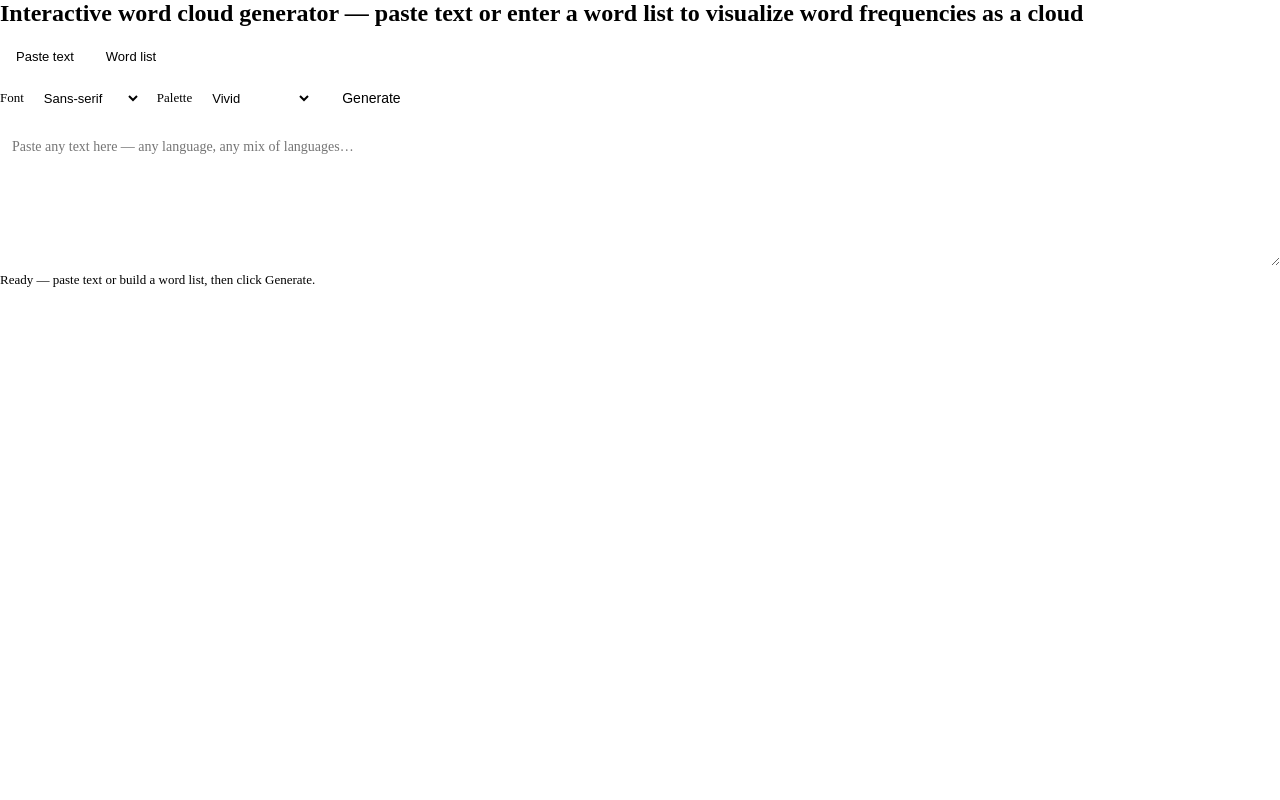
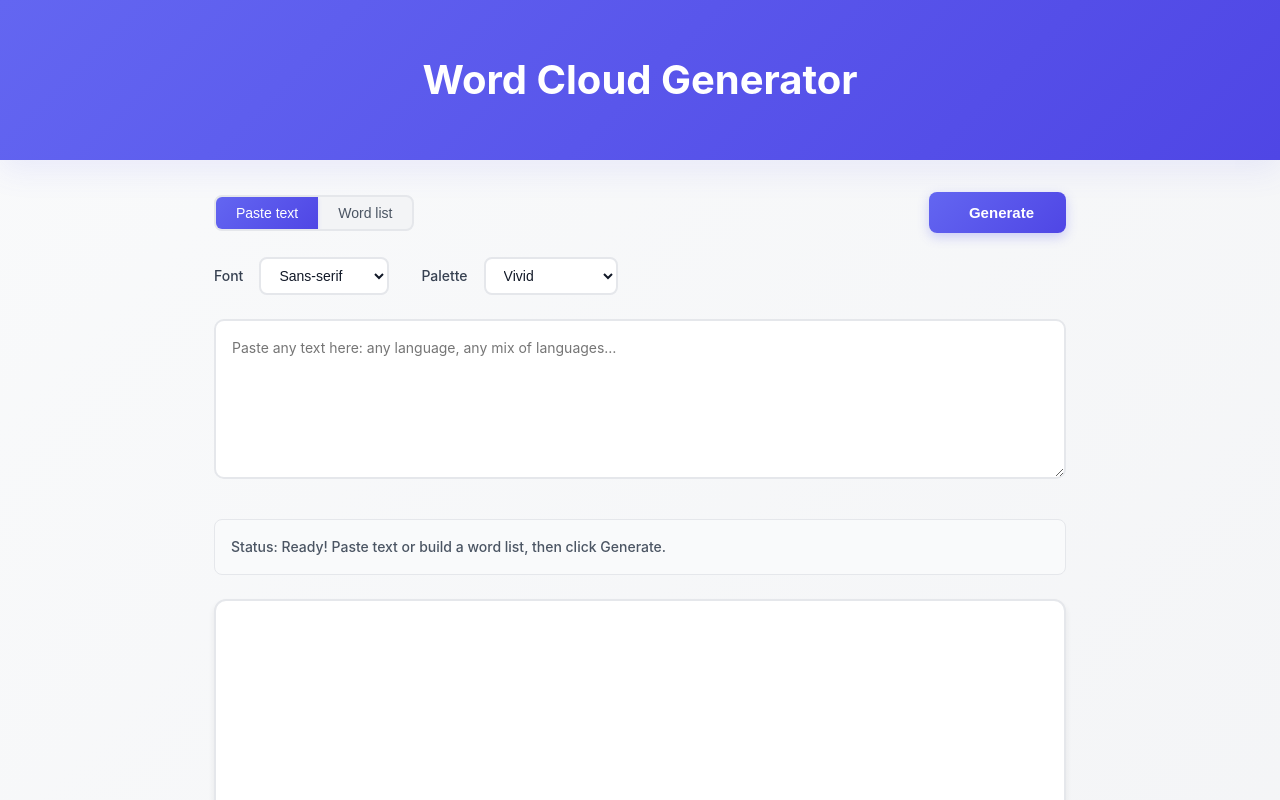
Before and after one commit to z-a-p-0/spiral-word-cloud-generator, a plain HTML site: page index.html in a window 1280 px wide. Shown: the top 800 px of the page. Drawn offline with Linux system fonts and the light colour scheme.

Commit message:
Made index.html look slightly nicer

```diff
--- a/index.html
+++ b/index.html
@@ -1,43 +1,325 @@
 <style>
 *{box-sizing:border-box;margin:0;padding:0}
-body{font-family:var(--font-sans)}
-.wc-wrap{padding:1rem 0}
-.top-bar{display:flex;align-items:center;gap:8px;margin-bottom:12px;flex-wrap:wrap}
-.mode-toggle{display:flex;border:0.5px solid var(--color-border-secondary);border-radius:var(--border-radius-md);overflow:hidden}
-.mode-btn{padding:6px 16px;font-size:13px;background:transparent;border:none;cursor:pointer;color:var(--color-text-secondary);transition:background .15s,color .15s}
-.mode-btn.active{background:var(--color-text-primary);color:var(--color-background-primary)}
+:root{
+  --primary:#6366f1;
+  --primary-dark:#4f46e5;
+  --gray-50:#f9fafb;
+  --gray-100:#f3f4f6;
+  --gray-200:#e5e7eb;
+  --gray-600:#4b5563;
+  --gray-700:#374151;
+  --gray-900:#111827;
+}
+
+html{scroll-behavior:smooth}
+body{
+  font-family:-apple-system,BlinkMacSystemFont,'Segoe UI',Roboto,'Helvetica Neue',Arial,sans-serif;
+  background:linear-gradient(135deg,#f9fafb 0%,#f3f4f6 100%);
+  color:var(--gray-900);
+  line-height:1.6;
+  min-height:100vh;
+}
+
+.header{
+  background:linear-gradient(135deg,var(--primary) 0%,var(--primary-dark) 100%);
+  color:white;
+  padding:3rem 2rem;
+  text-align:center;
+  box-shadow:0 10px 30px rgba(99,102,241,0.1);
+}
+
+.header h1{
+  font-size:2.5rem;
+  font-weight:700;
+  margin:0;
+}
+
+.container{
+  max-width:900px;
+  margin:0 auto;
+  padding:2rem 1.5rem;
+}
+
+.wc-wrap{padding:0}
+
+.top-bar{
+  display:flex;
+  align-items:center;
+  gap:1rem;
+  margin-bottom:1.5rem;
+  flex-wrap:wrap;
+}
+
+.mode-toggle{
+  display:flex;
+  border:2px solid var(--gray-200);
+  border-radius:8px;
+  overflow:hidden;
+  background:var(--gray-100);
+}
+
+.mode-btn{
+  padding:0.5rem 1.25rem;
+  font-size:14px;
+  font-weight:500;
+  background:transparent;
+  border:none;
+  cursor:pointer;
+  color:var(--gray-600);
+  transition:all 0.2s;
+}
+
+.mode-btn:hover{
+  color:var(--primary);
+}
+
+.mode-btn.active{
+  background:linear-gradient(135deg,var(--primary),var(--primary-dark));
+  color:white;
+  box-shadow:0 2px 4px rgba(99,102,241,0.2);
+}
+
 .spacer{flex:1}
-.ctrl-row{display:flex;gap:8px;align-items:center;flex-wrap:wrap;margin-bottom:12px}
-.ctrl-row label{font-size:13px;color:var(--color-text-secondary);white-space:nowrap}
-.ctrl-row select{font-size:13px;padding:5px 8px;border-radius:var(--border-radius-md);border:0.5px solid var(--color-border-secondary);background:var(--color-background-primary);color:var(--color-text-primary);cursor:pointer}
+
+.ctrl-row{
+  display:flex;
+  gap:1rem;
+  align-items:center;
+  flex-wrap:wrap;
+  margin-bottom:1.5rem;
+}
+
+.ctrl-row label{
+  font-size:14px;
+  color:var(--gray-700);
+  font-weight:500;
+  white-space:nowrap;
+}
+
+.ctrl-row select{
+  font-size:14px;
+  padding:0.5rem 0.875rem;
+  border-radius:8px;
+  border:2px solid var(--gray-200);
+  background:white;
+  color:var(--gray-900);
+  cursor:pointer;
+  font-weight:500;
+  transition:all 0.2s;
+}
+
+.ctrl-row select:hover{
+  border-color:var(--primary);
+}
+
+.ctrl-row select:focus{
+  outline:none;
+  border-color:var(--primary);
+  box-shadow:0 0 0 3px rgba(99,102,241,0.1);
+}
+
 .panel{display:none}
 .panel.active{display:block}
-textarea{width:100%;height:140px;padding:10px 12px;font-size:14px;border:0.5px solid var(--color-border-secondary);border-radius:var(--border-radius-md);background:var(--color-background-primary);color:var(--color-text-primary);resize:vertical;line-height:1.5;font-family:var(--font-sans)}
-textarea:focus{outline:none;border-color:var(--color-border-primary)}
-.wordlist-hint{font-size:12px;color:var(--color-text-tertiary);margin-bottom:6px}
-.wl-table-wrap{border:0.5px solid var(--color-border-secondary);border-radius:var(--border-radius-md);overflow:hidden;margin-bottom:8px}
-.wl-header{display:grid;grid-template-columns:1fr 90px 36px;background:var(--color-background-secondary);border-bottom:0.5px solid var(--color-border-secondary);padding:6px 10px;font-size:12px;color:var(--color-text-secondary)}
-.wl-rows{max-height:180px;overflow-y:auto}
-.wl-row{display:grid;grid-template-columns:1fr 90px 36px;align-items:center;border-bottom:0.5px solid var(--color-border-tertiary)}
+
+textarea{
+  width:100%;
+  min-height:160px;
+  padding:1rem;
+  font-size:14px;
+  border:2px solid var(--gray-200);
+  border-radius:10px;
+  background:white;
+  color:var(--gray-900);
+  resize:vertical;
+  line-height:1.6;
+  font-family:inherit;
+  transition:all 0.2s;
+  margin-bottom:1.5rem;
+}
+
+textarea:hover{border-color:var(--gray-300)}
+textarea:focus{
+  outline:none;
+  border-color:var(--primary);
+  box-shadow:0 0 0 3px rgba(99,102,241,0.1);
+}
+
+.wordlist-hint{
+  font-size:13px;
+  color:var(--gray-600);
+  margin-bottom:1rem;
+  font-style:italic;
+}
+
+.wl-table-wrap{
+  border:2px solid var(--gray-200);
+  border-radius:10px;
+  overflow:hidden;
+  margin-bottom:1rem;
+  box-shadow:0 2px 4px rgba(0,0,0,0.05);
+}
+
+.wl-header{
+  display:grid;
+  grid-template-columns:1fr 100px 45px;
+  background:linear-gradient(135deg,var(--gray-100),var(--gray-50));
+  border-bottom:2px solid var(--gray-200);
+  padding:0.75rem 1rem;
+  font-size:13px;
+  font-weight:600;
+  color:var(--gray-700);
+}
+
+.wl-rows{max-height:240px;overflow-y:auto}
+
+.wl-row{
+  display:grid;
+  grid-template-columns:1fr 100px 45px;
+  align-items:center;
+  border-bottom:1px solid var(--gray-100);
+  transition:background 0.2s;
+}
+
+.wl-row:hover{background:var(--gray-50)}
 .wl-row:last-child{border-bottom:none}
-.wl-row input{border:none;background:transparent;color:var(--color-text-primary);padding:6px 10px;font-size:13px;width:100%;outline:none;font-family:var(--font-sans)}
-.wl-row input:focus{background:var(--color-background-secondary)}
-.wl-row input[type=number]{border-left:0.5px solid var(--color-border-tertiary);text-align:right}
-.del-btn{background:none;border:none;cursor:pointer;color:var(--color-text-tertiary);font-size:16px;padding:0 10px;height:100%;display:flex;align-items:center;justify-content:center;border-left:0.5px solid var(--color-border-tertiary)}
-.del-btn:hover{color:var(--color-text-danger)}
-.add-btn{font-size:12px;padding:5px 10px;background:none;border:0.5px solid var(--color-border-secondary);border-radius:var(--border-radius-md);cursor:pointer;color:var(--color-text-secondary);margin-bottom:10px}
-.add-btn:hover{background:var(--color-background-secondary)}
-.gen-btn{padding:8px 22px;font-size:14px;font-weight:500;background:var(--color-text-primary);color:var(--color-background-primary);border:none;border-radius:var(--border-radius-md);cursor:pointer;transition:opacity .15s}
-.gen-btn:hover{opacity:0.85}
-.canvas-wrap{margin-top:12px;border:0.5px solid var(--color-border-secondary);border-radius:var(--border-radius-md);overflow:hidden;position:relative;background:var(--color-background-primary)}
-canvas{display:block;width:100%;height:auto}
-.status{font-size:13px;padding:6px 0;min-height:22px}
-.status.ok{color:var(--color-text-success)}
-.status.err{color:var(--color-text-danger)}
-.status.info{color:var(--color-text-secondary)}
-.palette-dot{display:inline-block;width:10px;height:10px;border-radius:50%;margin-right:3px;vertical-align:middle}
+
+.wl-row input{
+  border:none;
+  background:transparent;
+  color:var(--gray-900);
+  padding:0.75rem 1rem;
+  font-size:14px;
+  width:100%;
+  outline:none;
+  font-family:inherit;
+}
+
+.wl-row input:focus{
+  background:linear-gradient(135deg,rgba(99,102,241,0.05),transparent);
+}
+
+.wl-row input[type=number]{
+  border-left:1px solid var(--gray-200);
+  text-align:right;
+}
+
+.del-btn{
+  background:none;
+  border:none;
+  cursor:pointer;
+  color:var(--gray-400);
+  font-size:18px;
+  padding:0 0.75rem;
+  height:100%;
+  display:flex;
+  align-items:center;
+  justify-content:center;
+  border-left:1px solid var(--gray-200);
+  transition:color 0.2s;
+}
+
+.del-btn:hover{color:#ef4444}
+
+.add-btn{
+  font-size:14px;
+  padding:0.5rem 1rem;
+  background:var(--gray-100);
+  border:2px solid var(--gray-200);
+  border-radius:8px;
+  cursor:pointer;
+  color:var(--gray-700);
+  font-weight:500;
+  margin-bottom:1.5rem;
+  transition:all 0.2s;
+}
+
+.add-btn:hover{
+  background:var(--primary);
+  border-color:var(--primary);
+  color:white;
+}
+
+.gen-btn{
+  padding:0.75rem 2rem;
+  font-size:15px;
+  font-weight:600;
+  background:linear-gradient(135deg,var(--primary),var(--primary-dark));
+  color:white;
+  border:none;
+  border-radius:8px;
+  cursor:pointer;
+  transition:all 0.3s;
+  box-shadow:0 4px 12px rgba(99,102,241,0.3);
+  display:inline-flex;
+  align-items:center;
+  gap:0.5rem;
+}
+
+.gen-btn:hover{
+  transform:translateY(-2px);
+  box-shadow:0 6px 16px rgba(99,102,241,0.4);
+}
+
+.canvas-wrap{
+  margin-top:1.5rem;
+  border:2px solid var(--gray-200);
+  border-radius:12px;
+  overflow:hidden;
+  position:relative;
+  background:white;
+  box-shadow:0 4px 6px rgba(0,0,0,0.07);
+}
+
+canvas{
+  display:block;
+  width:100%;
+  height:auto;
+}
+
+.status{
+  font-size:14px;
+  padding:1rem;
+  min-height:28px;
+  border-radius:8px;
+  margin:1rem 0;
+  font-weight:500;
+  display:flex;
+  align-items:center;
+  gap:0.5rem;
+}
+
+.status.ok{
+  color:#10b981;
+  background:rgba(16,185,129,0.1);
+  border:1px solid rgba(16,185,129,0.3);
+}
+
+.status.err{
+  color:#ef4444;
+  background:rgba(239,68,68,0.1);
+  border:1px solid rgba(239,68,68,0.3);
+}
+
+.status.info{
+  color:var(--gray-600);
+  background:var(--gray-50);
+  border:1px solid var(--gray-200);
+}
+
+.palette-dot{
+  display:inline-block;
+  width:10px;
+  height:10px;
+  border-radius:50%;
+  margin-right:3px;
+  vertical-align:middle;
+}
 </style>
-<h2 class="sr-only">Interactive word cloud generator — paste text or enter a word list to visualize word frequencies as a cloud</h2>
+<div class="header">
+  <h1>Word Cloud Generator</h1>
+</div>
+
+<div class="container">
   <div class="wc-wrap">
     <div class="top-bar">
       <div class="mode-toggle">
@@ -45,7 +327,9 @@ canvas{display:block;width:100%;height:auto}
         <button class="mode-btn" id="btnList" onclick="setMode('list')">Word list</button>
       </div>
       <div class="spacer"></div>
+      <button class="gen-btn" onclick="generate()"><i class="ti ti-wand" aria-hidden="true"></i> Generate</button>
     </div>
+
     <div class="ctrl-row">
       <label>Font</label>
       <select id="fontSel">
@@ -56,7 +340,7 @@ canvas{display:block;width:100%;height:auto}
         <option value="'Courier New',monospace">Courier New</option>
         <option value="Impact,sans-serif">Impact</option>
       </select>
-    <label style="margin-left:8px">Palette</label>
+      <label style="margin-left:1rem">Palette</label>
       <select id="palSel">
         <option value="vivid">Vivid</option>
         <option value="ocean">Ocean</option>
@@ -65,10 +349,10 @@ canvas{display:block;width:100%;height:auto}
         <option value="mono">Monochrome</option>
         <option value="candy">Candy</option>
       </select>
-    <button class="gen-btn" onclick="generate()"><i class="ti ti-wand" aria-hidden="true"></i> Generate</button>
     </div>
+
     <div id="panelPaste" class="panel active">
-    <textarea id="txtInput" placeholder="Paste any text here — any language, any mix of languages…"></textarea>
+      <textarea id="txtInput" placeholder="Paste any text here: any language, any mix of languages…"></textarea>
     </div>
     <div id="panelList" class="panel">
       <p class="wordlist-hint">Enter words and optional weights (leave weight blank to default to 1).</p>
@@ -78,9 +362,11 @@ canvas{display:block;width:100%;height:auto}
       </div>
       <button class="add-btn" onclick="addRow()"><i class="ti ti-plus" aria-hidden="true"></i> Add row</button>
     </div>
-  <div class="status info" id="status">Ready — paste text or build a word list, then click Generate.</div>
+
+    <div class="status info" id="status">Status: Ready! Paste text or build a word list, then click Generate.</div>
     <div class="canvas-wrap">
       <canvas id="wc" width="900" height="600"></canvas>
+    </div>
   </div>
 </div>
 <script>
@@ -176,16 +462,16 @@ function generate(){
   let words=[];
   if(mode==='paste'){
     const txt=document.getElementById('txtInput').value.trim();
-    if(!txt){setStatus('No text to process — paste something first.','err');return;}
-    setStatus('Processing text…','info');
+    if(!txt){setStatus('Status: No text to process! Paste something first.','err');return;}
+    setStatus('Status: Processing text…','info');
     words=processText(txt);
-    if(!words.length){setStatus('No usable words found — try more content.','err');return;}
+      if(!words.length){setStatus('Status: No usable words found! Try more content.','err');return;}
     } else {
     words=processWordList();
-    if(!words.length){setStatus('Word list is empty — add some words first.','err');return;}
+    if(!words.length){setStatus('Status: Word list is empty! Add some words first.','err');return;}
   }
 
-  setStatus('Placing words…','info');
+  setStatus('Status: Placing words…','info');
 
   const W=900,H=600;
   const maxCount=words[0].count;
@@ -255,11 +541,11 @@ function generate(){
 
   const total=words.length;
   if(drawn===total){
-    setStatus(`Done — ${drawn} word${drawn!==1?'s':''} placed.`,'ok');
+    setStatus(`Status: Done! ${drawn} Word${drawn!==1?'s':''} placed.`,'ok');
   } else if(drawn===0){
-    setStatus('Could not fit any words — try fewer words or a smaller font.','err');
+    setStatus('Status: Could not fit any words! Try fewer words or a smaller font.','err');
   } else {
-    setStatus(`Placed ${drawn} of ${total} words — ${total-drawn} didn't fit.`,'ok');
+    setStatus(`Status: Placed ${drawn} of ${total} words. ${total-drawn} didn't fit.`,'ok');
   }
 }
 </script>
```
Lines whose indentation alone changed are shown as unchanged.
